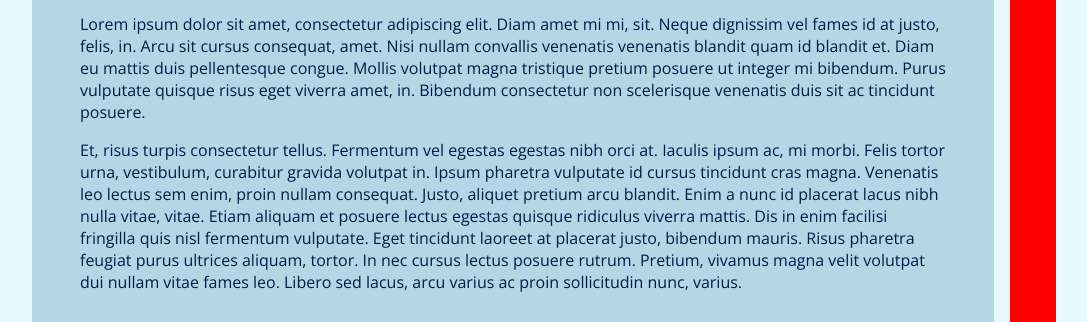
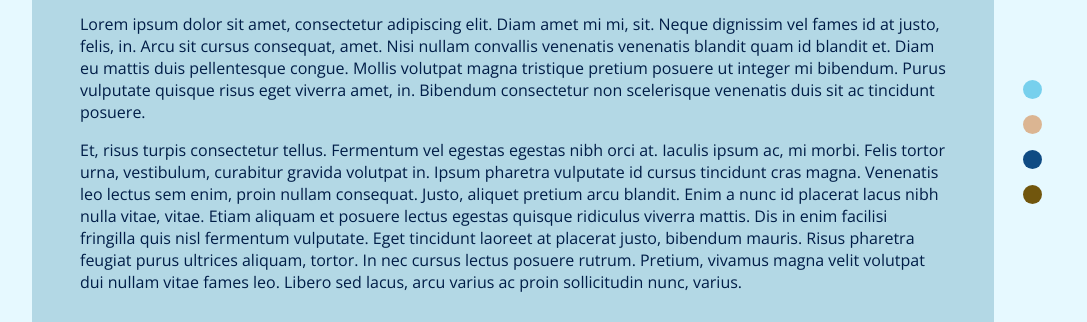
Before and after one commit to VirajS00/sass-colour-themes, a website built with Parcel: page src/index.html in a window 1280 px wide. Shown: the part 258-580 px from the top of the page, without its empty margins (96-1183 px from the left). Built offline with nearby package versions, Linux system fonts and the light colour scheme.

Commit message:
added the theme dots

```diff
--- a/src/index.html
+++ b/src/index.html
@@ -64,7 +64,36 @@
 						</svg>
 					</a>
 				</div>
-				<div class="dots-container"></div>
+				<div class="dots-container">
+					<input type="radio" id="winterDay" name="dot" class="dot-check" />
+					<label
+						for="winterDay"
+						id="winterDay"
+						class="dot"
+						data-tooltip-label="Winter day"
+					></label>
+					<input type="radio" id="summerDay" name="dot" class="dot-check" />
+					<label
+						for="summerDay"
+						id="summerDay"
+						class="dot"
+						data-tooltip-label="Summer day"
+					></label>
+					<input type="radio" id="winterNight" name="dot" class="dot-check" />
+					<label
+						for="winterNight"
+						id="winterNight"
+						class="dot"
+						data-tooltip-label="Winter night"
+					></label>
+					<input type="radio" id="summerNight" name="dot" class="dot-check" />
+					<label
+						for="summerNight"
+						id="summerNight"
+						class="dot"
+						data-tooltip-label="Summer night"
+					></label>
+				</div>
 			</div>
 		</main>
 	</body>
--- a/src/js/themes.js
+++ b/src/js/themes.js
@@ -0,0 +1 @@
+const themes = ['winterDay', 'summerDay', 'winterNight', 'summerNight'];
--- a/src/sass/abstracts/_colours.scss
+++ b/src/sass/abstracts/_colours.scss
@@ -12,6 +12,10 @@ $colours: (
 			bg: hsl(216 100% 12% / 0.8),
 			bgHover: hsl(216 100% 12% / 1),
 			text: hsl(213 100% 94%)
+		),
+		tooltip: (
+			bg: hsl(0 0% 0% / 0.8),
+			text: #e7f9ff
 		)
 	),
 	summerDay: (
@@ -27,6 +31,10 @@ $colours: (
 			bg: hsl(29 38% 34% / 0.8),
 			bgHover: hsl(29 38% 34% / 1),
 			text: hsl(28 100% 93%)
+		),
+		tooltip: (
+			bg: hsl(0 0% 0% / 0.8),
+			text: #ffe6cf
 		)
 	),
 	winterNight: (
@@ -42,6 +50,10 @@ $colours: (
 			bg: hsl(209 73% 60% / 0.8),
 			bgHover: hsl(209 73% 60% / 1),
 			text: hsl(210 63% 7%)
+		),
+		tooltip: (
+			bg: hsl(0 0% 100% / 0.8),
+			text: #072139
 		)
 	),
 	summerNight: (
@@ -57,6 +69,25 @@ $colours: (
 			bg: hsl(44 72% 69% / 0.8),
 			bgHover: hsl(44 72% 69% / 1),
 			text: hsl(44 33% 18%)
+		),
+		tooltip: (
+			bg: hsl(0 0% 100% / 0.8),
+			text: #372e15
 		)
 	)
 );
+
+$dotColors: (
+	winterDay: (
+		dot: #77d0ed
+	),
+	summerDay: (
+		dot: #dbb592
+	),
+	winterNight: (
+		dot: #0f4b83
+	),
+	summerNight: (
+		dot: #71560d
+	)
+);
--- a/src/sass/components/_content-container.scss
+++ b/src/sass/components/_content-container.scss
@@ -4,23 +4,23 @@
 	padding: 2em 3em;
 	border-radius: 3em;
 	position: relative;
+
+	h1 {
+		color: var(--clr-contentContainer-title);
 	}
-
-.content-container h1 {
-	color: var(--clr-contentContainer-title);
 }
 
 .logo-link {
 	position: absolute;
 	bottom: 1.5em;
 	right: 1.5em;
-}
 
-.logo-link svg {
+	svg {
 		opacity: 0.8;
 		transition: opacity 250ms ease;
 	}
 
-.logo-link:hover svg {
+	&:hover svg {
 		opacity: 1;
 	}
+}
--- a/src/sass/components/_dots.scss
+++ b/src/sass/components/_dots.scss
@@ -1,4 +1,69 @@
+@use '../abstracts' as *;
+
 .dots-container {
 	width: 30%;
-	background-color: red;
+	display: flex;
+	justify-content: center;
+	align-items: center;
+	flex-direction: column;
+	gap: 1em;
 }
+
+.dot-check {
+	display: none;
+}
+
+.dot {
+	@each $theme, $colors in $dotColors {
+		@each $el, $color in $colors {
+			--#{$el}-#{$theme}-clr: #{$color};
+		}
+	}
+
+	display: block;
+	height: 1.2em;
+	width: 1.2em;
+	border-radius: 50%;
+	position: relative;
+
+	&::after {
+		content: attr(data-tooltip-label);
+		position: absolute;
+		left: 1.5em;
+		top: 50%;
+		width: fit-content;
+		min-width: 150px;
+		background-color: var(--clr-tooltip-bg);
+		color: var(--clr-tooltip-text);
+		transform: translateY(-50%);
+		padding: 0.3em 0.5em;
+		text-align: center;
+		border-radius: 100vh;
+		opacity: 0;
+		transition: opacity 250ms ease;
+	}
+
+	&:hover::after {
+		opacity: 1;
+	}
+
+	&#winterDay {
+		background-color: var(--dot-winterDay-clr);
+	}
+
+	&#summerDay {
+		background-color: var(--dot-summerDay-clr);
+	}
+
+	&#winterNight {
+		background-color: var(--dot-winterNight-clr);
+	}
+
+	&#summerNight {
+		background-color: var(--dot-summerNight-clr);
+	}
+}
+
+.dot-check:checked + .dot {
+	box-shadow: 0 0 0 0.1em var(--clr-body-bg), 0 0 0 0.25em #e70000;
+}
--- a/src/sass/styles.scss
+++ b/src/sass/styles.scss
@@ -1,4 +1,3 @@
 @use 'base' as *;
-@use 'utilities' as *;
 @use 'layouts' as *;
 @use 'components' as *;
```
Lines whose indentation alone changed are shown as unchanged.
